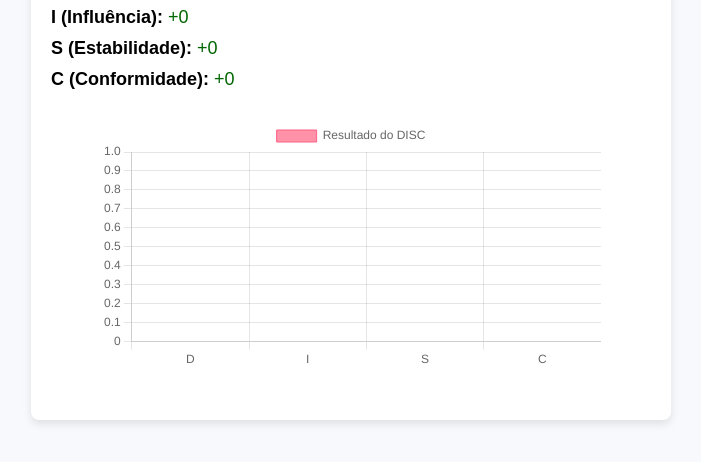
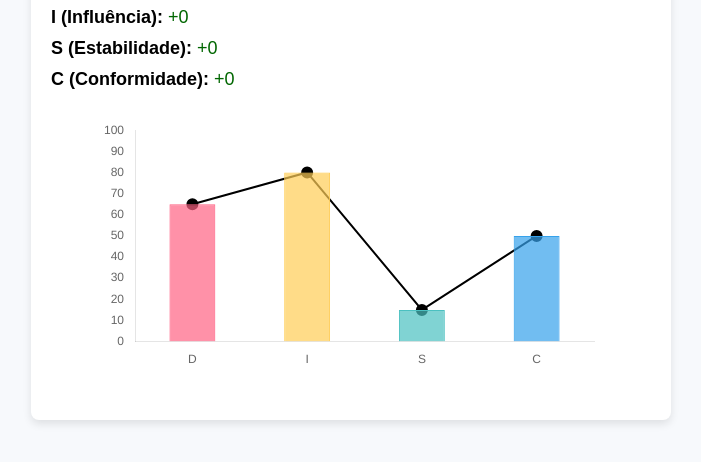
Before and after one commit to paulozack/disc-test, a plain HTML site: page resultado.html in a window 1280 px wide. Shown: the part 144-606 px from the top of the page, without its empty margins (289-990 px from the left). Drawn offline with nearby package versions, Linux system fonts and the light colour scheme.

Commit message:
Update resultado.html linha no grafico

```diff
--- a/resultado.html
+++ b/resultado.html
@@ -90,37 +90,63 @@
     // 3) Construir o gráfico de barras com Chart.js
     // ---------------------
 const ctx = document.getElementById('myChart').getContext('2d');
-    // Criamos o gráfico
+
+const dataDISC = {
+    labels: ['D', 'I', 'S', 'C'],
+    valores: [65, 80, 15, 50] // Substitua pelos seus valores
+};
+
 new Chart(ctx, {
+    data: {
+        datasets: [{
             type: 'bar',
-      data: {
-        labels: ['D', 'I', 'S', 'C'],
-        datasets: [{
-          label: 'Resultado do DISC',
-          data: [d, i, s, c],
+            label: 'Resultado DISC',
+            data: dataDISC.valores.map((value, index) => ({ x: dataDISC.labels[index], y: value })), // Formata os dados para o gráfico de barras
             backgroundColor: [
-            'rgba(255, 99, 132, 0.7)',   // cor para D
-            'rgba(54, 162, 235, 0.7)',   // cor para I
-            'rgba(255, 206, 86, 0.7)',   // cor para S
-            'rgba(75, 192, 192, 0.7)'    // cor para C
+                'rgba(255, 99, 132, 0.7)', // D (Vermelho)
+                'rgba(255, 205, 86, 0.7)', // I (Amarelo)
+                'rgba(75, 192, 192, 0.7)', // S (Verde)
+                'rgba(54, 162, 235, 0.7)'  // C (Azul)
             ],
             borderColor: [
-            'rgba(255,99,132,1)',
-            'rgba(54,162,235,1)',
-            'rgba(255,206,86,1)',
-            'rgba(75,192,192,1)'
+                'rgba(255, 99, 132, 1)',
+                'rgba(255, 205, 86, 1)',
+                'rgba(75, 192, 192, 1)',
+                'rgba(54, 162, 235, 1)'
             ],
-          borderWidth: 1
+            borderWidth: 1,
+            barPercentage: 0.5, // Ajusta a largura das barras
+            categoryPercentage: 0.8 // Ajusta o espaçamento entre as barras
+        }, {
+            type: 'line', // Linhas conectando os pontos
+            label: 'Conexão',
+            data: dataDISC.valores.map((value, index) => ({ x: dataDISC.labels[index], y: value })), // Formata os dados para o gráfico de linha
+            borderColor: 'black',
+            borderWidth: 2,
+            fill: false,
+            pointRadius: 5, // Tamanho dos pontos
+            pointBackgroundColor: 'black'
         }]
     },
     options: {
-        // Responsivo
         responsive: true,
-        // Dimensões do canvas
-        maintainAspectRatio: true,
         scales: {
+            x: {
+                grid: {
+                    display: false
+                }
+            },
             y: {
-            beginAtZero: true // inicia eixo Y em 0
+                beginAtZero: true,
+                max: 100, // Ajuste conforme necessário
+                grid: {
+                    display: false
+                }
+            }
+        },
+        plugins: {
+            legend: {
+                display: false // Esconde a legenda, se necessário
             }
         }
     }
```
Lines whose indentation alone changed are shown as unchanged.
